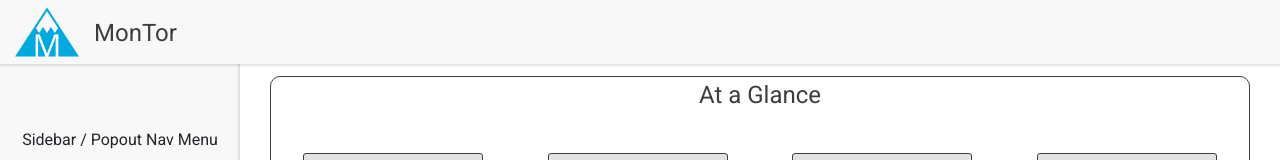
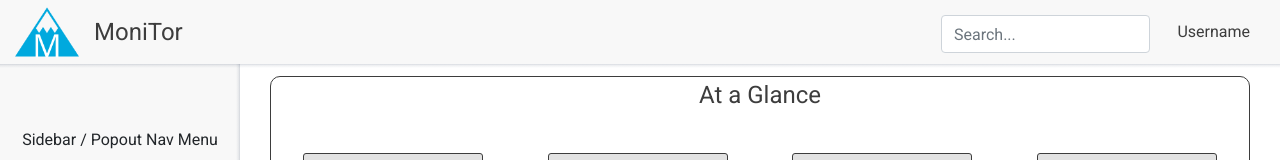
Before and after one commit to lewisdean731/fyp-portal, a React (Create React App) app: page / in a window 1280 px wide. Shown: the top 160 px of the page. Built offline with nearby package versions, Linux system fonts and the light colour scheme.

Commit message:
feat: add search bar and placeholder username
to the topbar

[Ticket: FYP-6]

```diff
--- a/src/components/organisms/ui/topbar/topbar.js
+++ b/src/components/organisms/ui/topbar/topbar.js
@@ -1,13 +1,17 @@
-import {Row, Col} from "react-bootstrap";
+import {Row} from "react-bootstrap";
 import TextMedium from "../../../atoms/text/medium/textMedium";
+import TextSmall from "../../../atoms/text/small/textSmall";
+import SearchTopbar from "../../../atoms/ui/search/topbar/searchTopbar";
 import Classes from "./topbar.module.scss";
 export default function Topbar(props){
   return(
-      <div className={Classes.topbar}>
+      <Row className={Classes.topbar}>
         <img className={Classes.logo} src="../../logo200.png"/>
-        <TextMedium className={Classes.logoText} colour={"grey"}>MonTor</TextMedium>
+        <TextMedium className={Classes.logoText} colour={"grey"}>MoniTor</TextMedium>
+        <TextSmall className={Classes.username} colour={"grey"}>Username</TextSmall>
+        <SearchTopbar className={Classes.searchbar}/>
         <div className={Classes.border}></div>
-      </div>
+      </Row>
 
   )
 }
--- a/src/components/organisms/ui/topbar/topbar.module.scss
+++ b/src/components/organisms/ui/topbar/topbar.module.scss
@@ -7,10 +7,12 @@
   height: 64px;
   background-color: $colour-white-light;
   z-index: 200;
+  margin: 0;
 }
 .border {
   position: fixed;
   top: 64px;
+  left: 0;
   width: 100%;
   height: 4px;
   z-index: 200;
@@ -23,5 +25,18 @@
 }
 .logoText {
   float: left;
-  padding: 15px;
+  line-height: 64px;
+  padding: 0 15px 0 15px;
 }
+.username {
+  right: 15px;
+  position: fixed;
+  line-height: 64px;
+  padding: 0 15px 0 15px;
+}
+.searchbar {
+  position: fixed;
+  right: 115px;
+  height: 64px;
+  padding: 15px 15px 0 15px;
+}
```
